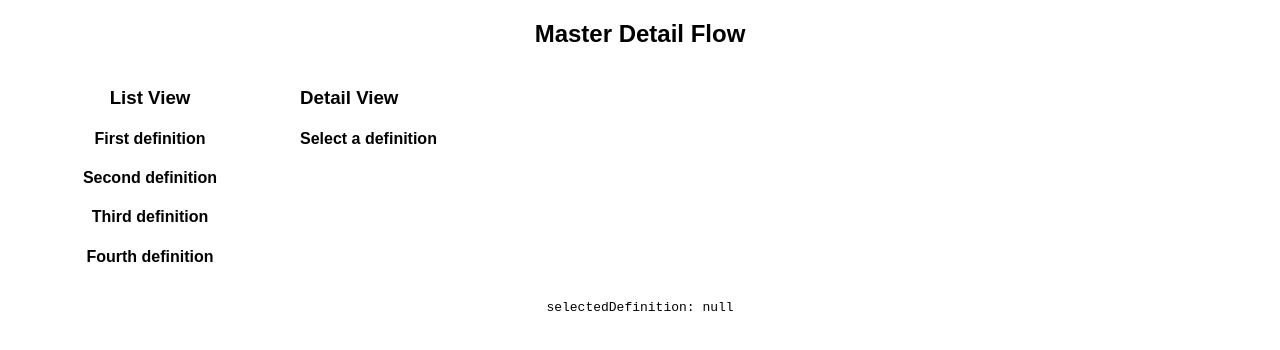
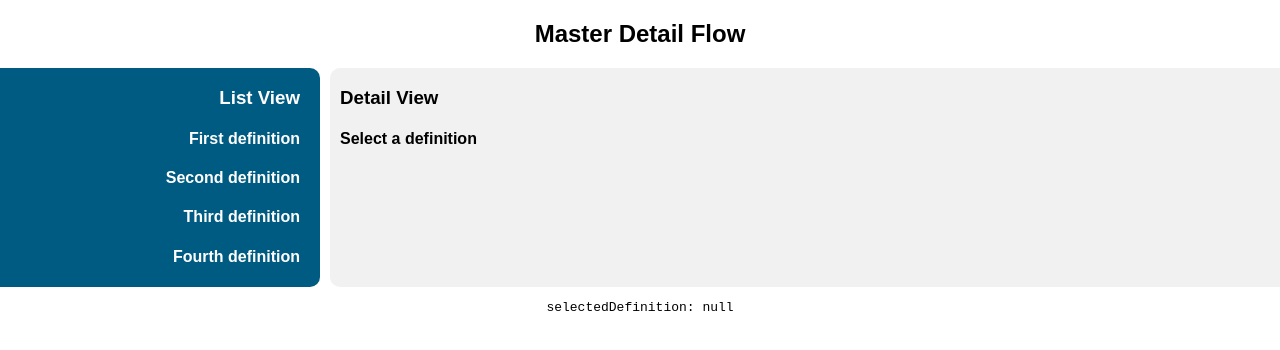
Before and after one commit to aw88/react-jest-sample, a React (Create React App) app: page / in a window 1280 px wide. Shown: the top 350 px of the page. Built offline with nearby package versions, Linux system fonts and the light colour scheme.

Commit message:
simple css

```diff
--- a/src/App.css
+++ b/src/App.css
@@ -26,3 +26,24 @@
   from { transform: rotate(0deg); }
   to { transform: rotate(360deg); }
 }
+
+.ListView {
+  background: #005b82;
+  border-top-right-radius: 10px;
+  border-bottom-right-radius: 10px;
+  margin-right: 10px;
+  text-align: right;
+  padding-right:20px;
+  color: white;
+}
+  .ListView div {
+    cursor: pointer;
+  }
+
+.DetailView {
+  background: rgba(240,240,240,0.9);
+  border-top-left-radius: 10px;
+  border-bottom-left-radius: 10px;
+  text-align: left;
+  padding-left: 10px;
+}
```
